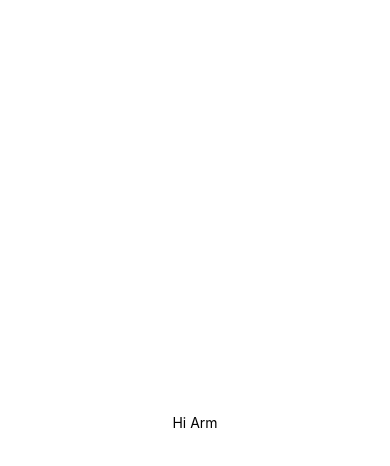
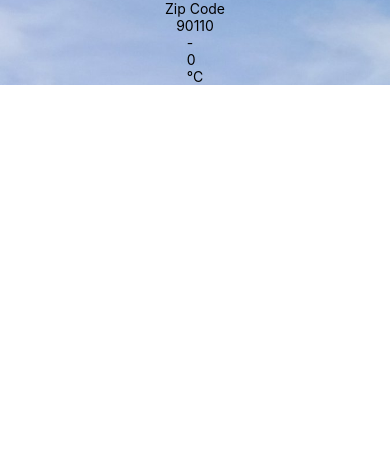
Before and after one commit to 6210110653/3SA04, a React Native app: screen / in a window 390 px wide. Shown: the top 466 px of the page. Built offline with nearby package versions, Linux system fonts and the light colour scheme.

Commit message:
section 3

```diff
--- a/App.js
+++ b/App.js
@@ -1,25 +1,22 @@
 import { StatusBar } from 'expo-status-bar';
 import React from 'react';
-import { StyleSheet, Text, View } from 'react-native';
+import { StyleSheet, View } from 'react-native';
+import Weather from './components/Weather';
+import Constants from 'expo-constants';
 
 export default function App() {
-  const doIt = () => {
-  console.log("Hello Arm")
-  }
+
   return (
-  <View style={styles.container}>
-  <Text onPress={doIt}>Hi Arm</Text>
-  <StatusBar style="auto" />
-  </View>
+    <View style={styles.container}>
+    <Weather zipCode="90110"/>
+    <StatusBar style="auto" />
+    </View>
   );
  }
 
 
 const styles = StyleSheet.create({
   container: {
-    flex: 1,
-    backgroundColor: '#fff',
-    alignItems: 'center',
-    justifyContent: 'center',
+    paddingTop: Constants.statusBarHeight
   },
 });
--- /dev/null
+++ b/components/Forecast.js
@@ -0,0 +1,15 @@
+import React from 'react';
+import { Text, View } from 'react-native';
+
+export default function Forecast(props) {
+    return (
+        <View>
+            <Text>{props.mian}</Text>
+            <Text>{props.description}</Text>
+            <View>
+                <Text>{props.temp}</Text>
+                <Text>°C</Text>
+            </View>
+        </View>
+    )
+   }
--- /dev/null
+++ b/components/Weather.js
@@ -0,0 +1,27 @@
+import React, { useState } from 'react';
+import {ImageBackground, StyleSheet, Text} from 'react-native';
+import Forecast from './Forecast';
+
+export default function Weather(props) {
+    const [forecastInfo, setForecastInto] = useState({
+        main: '-',
+        description: '-',
+        temp: 0
+    })
+    return (
+        <ImageBackground source={require('../bg.jpg')} style={styles.backdrop}>
+            <Text>Zip Code</Text>
+            <Text>{props.zipCode}</Text>
+            <Forecast {...forecastInfo} />
+        </ImageBackground>
+    )
+}
+
+const styles = StyleSheet.create({
+    backdrop: {
+        alignItems: 'center',
+        width: '100%',
+        height: '100%'
+        },
+
+})
```
Also changed, not shown: bg.jpg (added).
